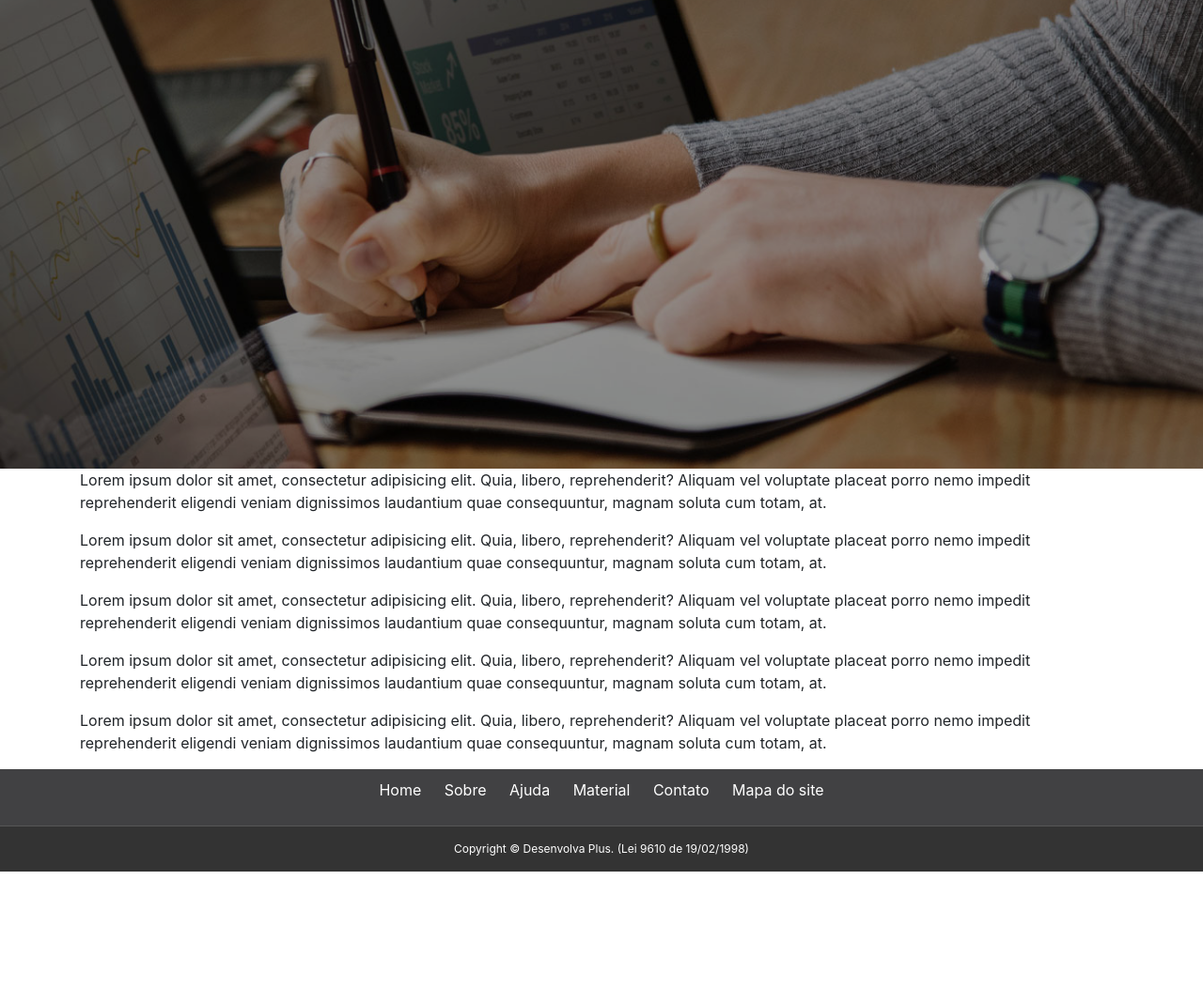
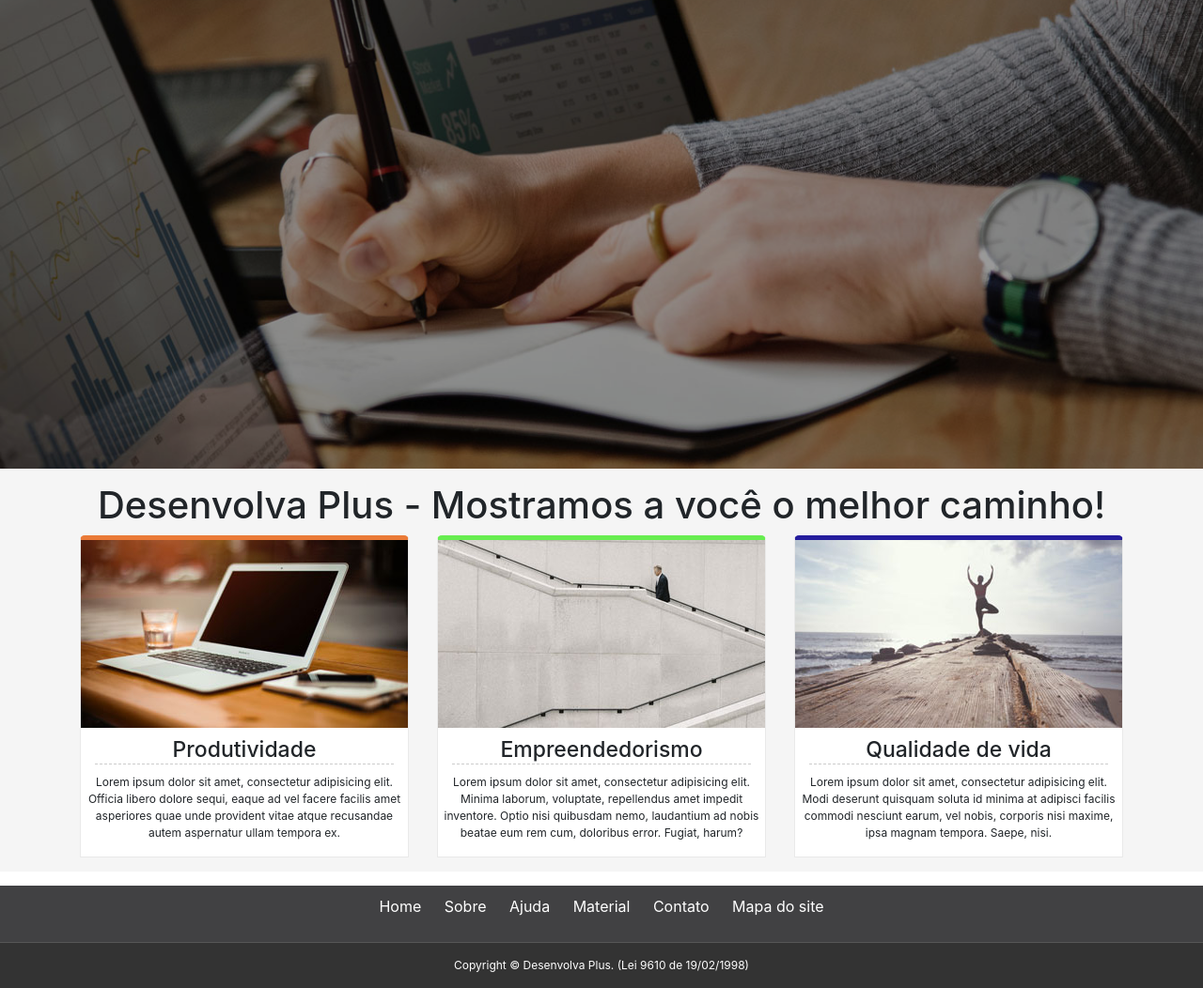
Before and after one commit to allanCastro497/kennedymkt.com.br, a PHP site: page / in a window 1280 px wide. Shown: the part 155-1207 px from the top of the page at 94% size. Before the commit the page ends 1083 px from the top, so only its background shows below. Run offline with PHP 8.4, Linux system fonts and the light colour scheme; data that the repository does not hold is empty; some libraries are stand-ins or nearby versions.

Commit message:
criando primeira sessão na home

```diff
--- a/css/style.css
+++ b/css/style.css
@@ -20,9 +20,6 @@ body {
 .font-xl {
 	font-size: 20px;
 }
-.col-* {
-	float: left;
-}
 .fixed {
 	position: fixed;
 	top: 0;
@@ -31,9 +28,13 @@ body {
 	width: 100%;
 	transition: .2s;
 	box-shadow: 0px 0px 10px #444;
+	z-index: 999;
 }
 .fixed .menu2 {
 	margin: 10px 5px;
+}
+.align-text-center {
+	text-align: center;
 }
 /*custom rules*/
 /*Topo*/
@@ -101,6 +102,7 @@ footer {
 	padding: 10px 0;
 	background: #414143;
 	color: #fff;
+	margin-top: 15px;
 }
 menu-footer {
 	width: 100%;
@@ -129,6 +131,50 @@ menu-footer {
 	border-top: 1px solid #565656;
 }
 /*fim footer*/
+.bg-gray {
+	background: #f5f5f5;
+	box-sizing: border-box;
+	padding: 15px 0;
+}
+.thumbs {
+	width: 100%;
+	min-height: 300px;
+	background: #fff;
+	overflow: hidden;
+	border-radius: 5px 5px 0 0;
+	border: 1px solid #e9e9e9;
+}
+.thumbs img {
+	transition: .3s
+}
+.thumbs:hover img {
+	transform: scale(1.05);
+}
+.border-custom:nth-child(1) .thumbs {
+	border-top: 5px solid #EA7A37;
+}
+.border-custom:nth-child(2) .thumbs {
+	border-top: 5px solid #67ED50;
+}
+.border-custom:nth-child(3) .thumbs {
+	border-top: 5px solid #251D9D;
+}
+.thumbs .card-description h2 {
+	text-align: center;
+	border-bottom: 1px dashed #ccc;
+	font-size: 23px;
+	margin: 10px;
+}
+.card-description {
+	box-sizing: border-box;
+	padding: 0 5px;
+}
+.card-description p {
+	font-size: 12px;
+	text-align: center
+}
+
+
 /*mobile*/
 @media only screen and (max-width: 768px) {
 	.topofixo {
@@ -141,6 +187,21 @@ menu-footer {
 		position: relative;
 		top: 0;
 		width: 100%;
+	}
+	.js #menu2 {
+		display:none;
+	}
+
+	.js .slicknav_menu {
+		display:block;
+	}
+	.thumbs {
+		margin-bottom: 10px;
+	}
+	.logo {
+		width: 100%;
+		text-align: center;
+		margin: 10px 0;
 	}
 }
 /*mobile*/
--- a/inc/dados.php
+++ b/inc/dados.php
@@ -2,7 +2,7 @@
 $nomeSite			= 'Desenvolva Plus';
 $slogan				= 'Mostramos a você o melhor caminho!';
 $url				= 'http://localhost/desenvolvaplus.com.br/';
-// $url				= 'http://mwww.desenvolvaplus.com.br/';
+// $url				= 'http://www.desenvolvaplus.com.br/';
 $ddd				= '11';
 $fone				= '96404-2424';
 // $fone2				= '2222-4444';
--- a/index.php
+++ b/index.php
@@ -1,27 +1,62 @@
 <?
-$h1         = 'Marketing';
-$title      = 'Home';
-$desc       = 'XXXXXXXXXXXXX';
+$h1         = 'Desenvolva plus';
+$title      = 'Desenvolva plus';
+$desc       = 'Desenvolva plus, aqui nossos foco não é postar mensagens de motivação, até por quê a motivação vem de dentro de cada um.';
 $key        = 'uuuuuuuuuu, jjjjjjjjjjjj, lllllllllll';
-$var        = 'Home';
+$var        = 'Desenvolva plus';
 include('inc/head.php');
 ?>
 
 </head>
-
 <body>
 <? include('inc/topo.php'); ?>
 <div class="bg-home">
 	<div class="bg-darken"></div>
 </div>
 <main>
-	<div class="container">
-		<p>Lorem ipsum dolor sit amet, consectetur adipisicing elit. Quia, libero, reprehenderit? Aliquam vel voluptate placeat porro nemo impedit reprehenderit eligendi veniam dignissimos laudantium quae consequuntur, magnam soluta cum totam, at.</p>
-		<p>Lorem ipsum dolor sit amet, consectetur adipisicing elit. Quia, libero, reprehenderit? Aliquam vel voluptate placeat porro nemo impedit reprehenderit eligendi veniam dignissimos laudantium quae consequuntur, magnam soluta cum totam, at.</p>
-		<p>Lorem ipsum dolor sit amet, consectetur adipisicing elit. Quia, libero, reprehenderit? Aliquam vel voluptate placeat porro nemo impedit reprehenderit eligendi veniam dignissimos laudantium quae consequuntur, magnam soluta cum totam, at.</p>
-		<p>Lorem ipsum dolor sit amet, consectetur adipisicing elit. Quia, libero, reprehenderit? Aliquam vel voluptate placeat porro nemo impedit reprehenderit eligendi veniam dignissimos laudantium quae consequuntur, magnam soluta cum totam, at.</p>
-		<p>Lorem ipsum dolor sit amet, consectetur adipisicing elit. Quia, libero, reprehenderit? Aliquam vel voluptate placeat porro nemo impedit reprehenderit eligendi veniam dignissimos laudantium quae consequuntur, magnam soluta cum totam, at.</p>
-	</div>
+	<section>
+		<article>
+			<div class="bg-gray">
+				<div class="container">
+					<h1 class="align-text-center"><?=$nomeSite." - ".$slogan?></h1>
+					<div class="row">
+						<div class="col-lg-4 col-md-4 col-sm-6 border-custom">
+							<div class="thumbs">
+								<img src="<?=$url?>imagens/principais-assuntos/thumbs/produtividade.jpg" alt="Aqui aprenderemos aumentar nossa capacidade de produção e de entrega de resultados, para que sobre mais tempo para sermos livres" title="Aqui aprenderemos aumentar nossa capacidade de produção e de entrega de resultados, para que sobre mais tempo para sermos livres">
+								<div class="card-description">
+									<h2>Produtividade</h2>
+									<p>Lorem ipsum dolor sit amet, consectetur adipisicing elit. Officia libero dolore sequi, eaque ad vel facere facilis amet asperiores quae unde provident vitae atque recusandae autem aspernatur ullam tempora ex.</p>
+								</div>
+							</div>
+						</div>
+						<div class="col-lg-4 col-md-4 col-sm-6 border-custom">
+							<div class="thumbs">
+								<img src="<?=$url?>imagens/principais-assuntos/thumbs/empreendedorismo.jpg" alt="Você sempre sonhou em ser um empreendedor não é? Aqui você terá dicas práticas para que seu negócio funcione" title="Você sempre sonhou em ser um empreendedor não é? Aqui você terá dicas práticas para que seu negócio funcione">
+								<div class="card-description">
+									<h2>Empreendedorismo</h2>
+									<p>Lorem ipsum dolor sit amet, consectetur adipisicing elit. Minima laborum, voluptate, repellendus amet impedit inventore. Optio nisi quibusdam nemo, laudantium ad nobis beatae eum rem cum, doloribus error. Fugiat, harum?</p>
+								</div>
+							</div>
+						</div>
+						<div class="col-lg-4 col-md-4 col-sm-6 border-custom">
+							<div class="thumbs">
+								<img src="<?=$url?>imagens/principais-assuntos/thumbs/qualidade-vida.jpg" alt="Nesse link você verá como aumentar sua qualidade de vida" title="Nesse link você verá como aumentar sua qualidade de vida">
+								<div class="card-description">
+									<h2>Qualidade de vida</h2>
+									<p>Lorem ipsum dolor sit amet, consectetur adipisicing elit. Modi deserunt quisquam soluta id minima at adipisci facilis commodi nesciunt earum, vel nobis, corporis nisi maxime, ipsa magnam tempora. Saepe, nisi.</p>
+								</div>
+							</div>
+						</div>
+					</div>
+				</div>
+			</div>
+		</article>
+	</section>
+	<section>
+		<article>
+
+		</article>
+	</section>
 </main>
 <? include('inc/footer.php'); ?>
 </body>
```
Also changed, not shown: inc/footer.php (+5 -5 lines), imagens/favicon.png (added), imagens/principais-assuntos/empreendedorismo.jpg (added), imagens/principais-assuntos/produtividade.jpg (added), imagens/principais-assuntos/qualidade-vida.jpg (added), imagens/principais-assuntos/thumbs/empreendedorismo.jpg (added), imagens/principais-assuntos/thumbs/produtividade.jpg (added), imagens/principais-assuntos/thumbs/qualidade-vida.jpg (added).
